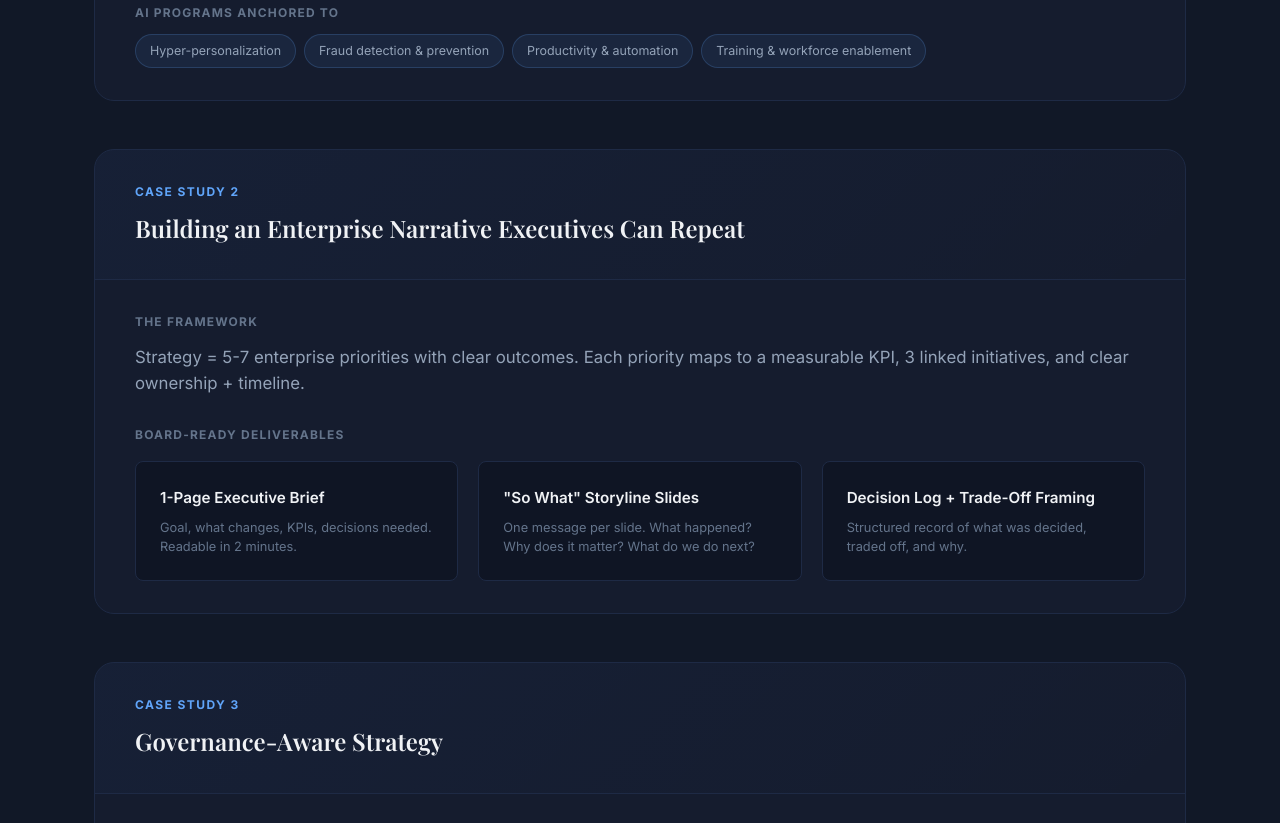
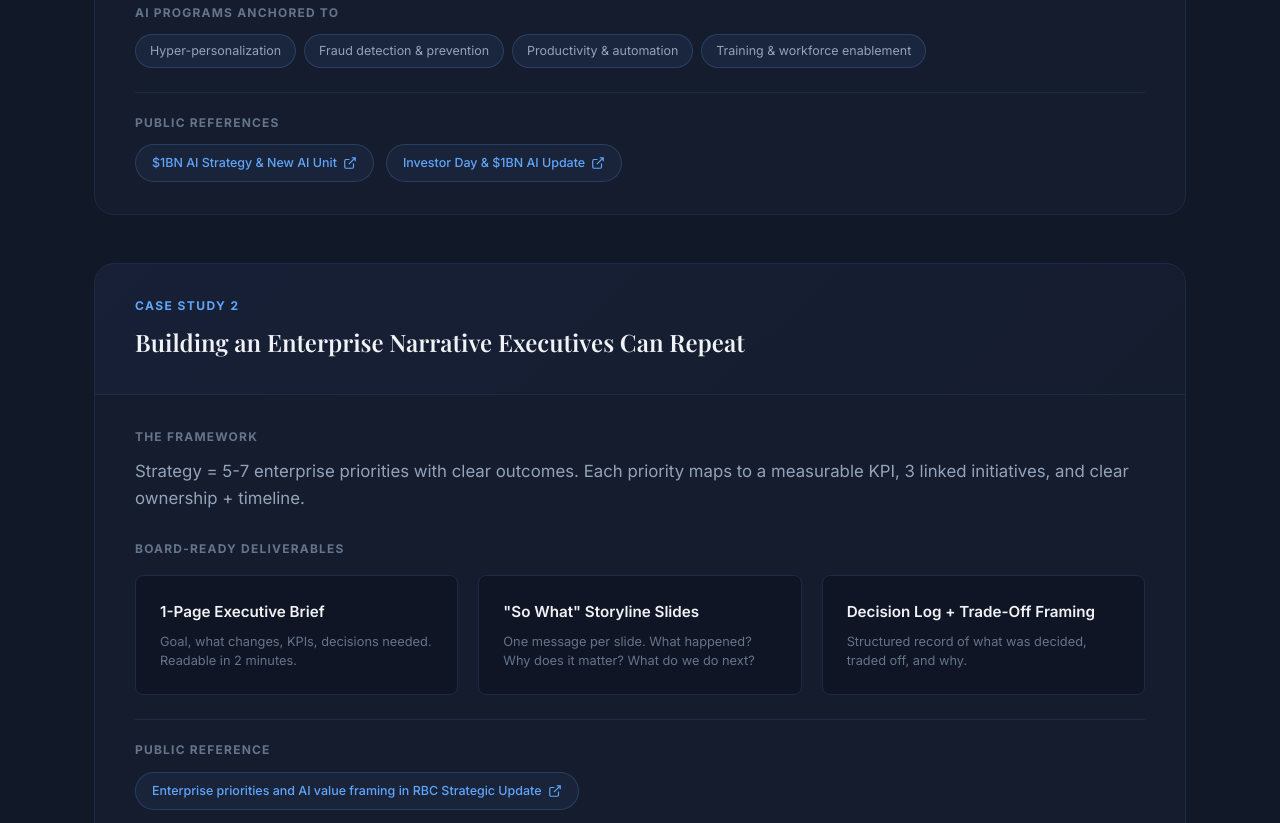
Before and after one commit to pg19-stack/PGs-Portfolio, a plain HTML site: page index.html in a window 1280 px wide. Shown: the part 3054-3877 px from the top of the page. Drawn offline with nearby package versions, Linux system fonts and the light colour scheme.

Commit message:
Add public reference links to each case study
Anchors each case study to verifiable public sources (CFOtech, RBC Investor Relations, RBC Governance, RBC Proxy Circular, RBC Blueprint).

Co-Authored-By: Claude Opus 4.6 <noreply@anthropic.com>

```diff
--- a/index.html
+++ b/index.html
@@ -207,6 +207,13 @@
                             <span>Training & workforce enablement</span>
                         </div>
                     </div>
+                    <div class="case-references">
+                        <span class="case-label">Public References</span>
+                        <div class="ref-links">
+                            <a href="https://cfotech.ca/story/rbc-forms-new-ai-unit-targeting-cad-1-billion-by-2027" target="_blank" rel="noopener" class="ref-link">$1BN AI Strategy &amp; New AI Unit <svg viewBox="0 0 24 24" fill="none" stroke="currentColor" stroke-width="2" width="14" height="14"><path d="M18 13v6a2 2 0 0 1-2 2H5a2 2 0 0 1-2-2V8a2 2 0 0 1 2-2h6M15 3h6v6M10 14L21 3"/></svg></a>
+                            <a href="https://www.rbc.com/investor-relations/_assets-custom/pdf/2025q4strategicupdate.pdf" target="_blank" rel="noopener" class="ref-link">Investor Day &amp; $1BN AI Update <svg viewBox="0 0 24 24" fill="none" stroke="currentColor" stroke-width="2" width="14" height="14"><path d="M18 13v6a2 2 0 0 1-2 2H5a2 2 0 0 1-2-2V8a2 2 0 0 1 2-2h6M15 3h6v6M10 14L21 3"/></svg></a>
+                        </div>
+                    </div>
                 </div>
             </div>
 
@@ -238,6 +245,12 @@
                             </div>
                         </div>
                     </div>
+                    <div class="case-references">
+                        <span class="case-label">Public Reference</span>
+                        <div class="ref-links">
+                            <a href="https://www.rbc.com/investor-relations/_assets-custom/pdf/2025q4strategicupdate.pdf" target="_blank" rel="noopener" class="ref-link">Enterprise priorities and AI value framing in RBC Strategic Update <svg viewBox="0 0 24 24" fill="none" stroke="currentColor" stroke-width="2" width="14" height="14"><path d="M18 13v6a2 2 0 0 1-2 2H5a2 2 0 0 1-2-2V8a2 2 0 0 1 2-2h6M15 3h6v6M10 14L21 3"/></svg></a>
+                        </div>
+                    </div>
                 </div>
             </div>
 
@@ -264,6 +277,13 @@
                         <div class="governance-item">
                             <h4>Cross-Committee Coordination</h4>
                             <p>Joint discussions (e.g., HRC + Risk) with aligned scope including compensation risk oversight</p>
+                        </div>
+                    </div>
+                    <div class="case-references">
+                        <span class="case-label">Public References</span>
+                        <div class="ref-links">
+                            <a href="https://www.rbc.com/our-company/governance/index.html" target="_blank" rel="noopener" class="ref-link">Board Governance &amp; Committee Structure <svg viewBox="0 0 24 24" fill="none" stroke="currentColor" stroke-width="2" width="14" height="14"><path d="M18 13v6a2 2 0 0 1-2 2H5a2 2 0 0 1-2-2V8a2 2 0 0 1 2-2h6M15 3h6v6M10 14L21 3"/></svg></a>
+                            <a href="https://www.rbc.com/investor-relations/_assets-custom/pdf/2025englishproxy.pdf" target="_blank" rel="noopener" class="ref-link">HRC Scope &amp; Compensation Risk Oversight (Page 48) <svg viewBox="0 0 24 24" fill="none" stroke="currentColor" stroke-width="2" width="14" height="14"><path d="M18 13v6a2 2 0 0 1-2 2H5a2 2 0 0 1-2-2V8a2 2 0 0 1 2-2h6M15 3h6v6M10 14L21 3"/></svg></a>
                         </div>
                     </div>
                 </div>
@@ -304,6 +324,12 @@
                                 <h4>Capability Lift</h4>
                                 <p>Pre/post skill assessments + manager ratings</p>
                             </div>
+                        </div>
+                    </div>
+                    <div class="case-references">
+                        <span class="case-label">Public Reference</span>
+                        <div class="ref-links">
+                            <a href="https://www.rbc.com/our-impact/" target="_blank" rel="noopener" class="ref-link">RBC Blueprint: Skills Enablement &amp; Workforce Strategy <svg viewBox="0 0 24 24" fill="none" stroke="currentColor" stroke-width="2" width="14" height="14"><path d="M18 13v6a2 2 0 0 1-2 2H5a2 2 0 0 1-2-2V8a2 2 0 0 1 2-2h6M15 3h6v6M10 14L21 3"/></svg></a>
                         </div>
                     </div>
                 </div>
--- a/style.css
+++ b/style.css
@@ -707,6 +707,40 @@ img { max-width: 100%; display: block; }
     line-height: 1.4;
 }
 
+/* Case Study References */
+.case-references {
+    margin-top: 24px;
+    padding-top: 20px;
+    border-top: 1px solid var(--border);
+}
+.ref-links {
+    display: flex;
+    flex-wrap: wrap;
+    gap: 12px;
+    margin-top: 8px;
+}
+.ref-link {
+    display: inline-flex;
+    align-items: center;
+    gap: 6px;
+    padding: 8px 16px;
+    border-radius: 100px;
+    font-size: 0.78rem;
+    font-weight: 500;
+    background: rgba(96, 165, 250, 0.06);
+    border: 1px solid rgba(96, 165, 250, 0.2);
+    color: var(--accent);
+    transition: var(--transition);
+}
+.ref-link:hover {
+    background: rgba(96, 165, 250, 0.12);
+    border-color: var(--accent);
+    transform: translateY(-1px);
+}
+.ref-link svg {
+    flex-shrink: 0;
+}
+
 /* ============================================
    Experience
    ============================================ */
```
